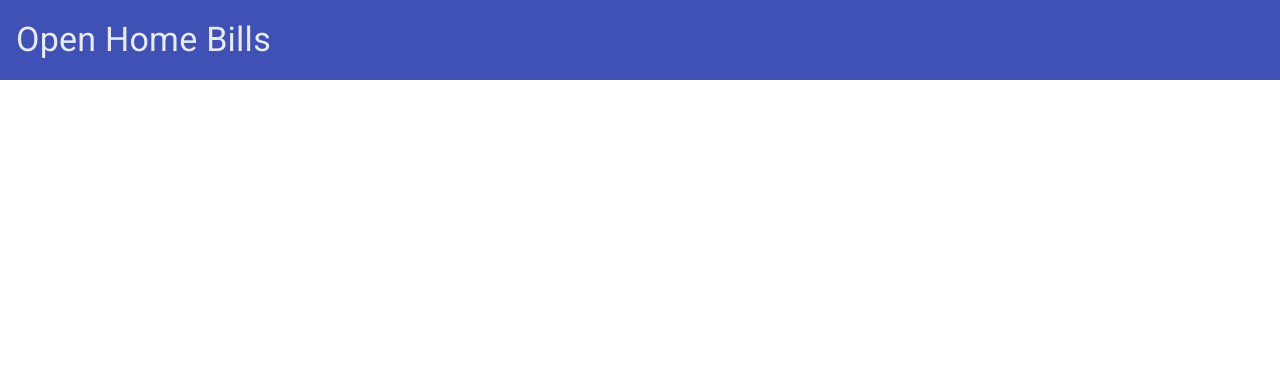
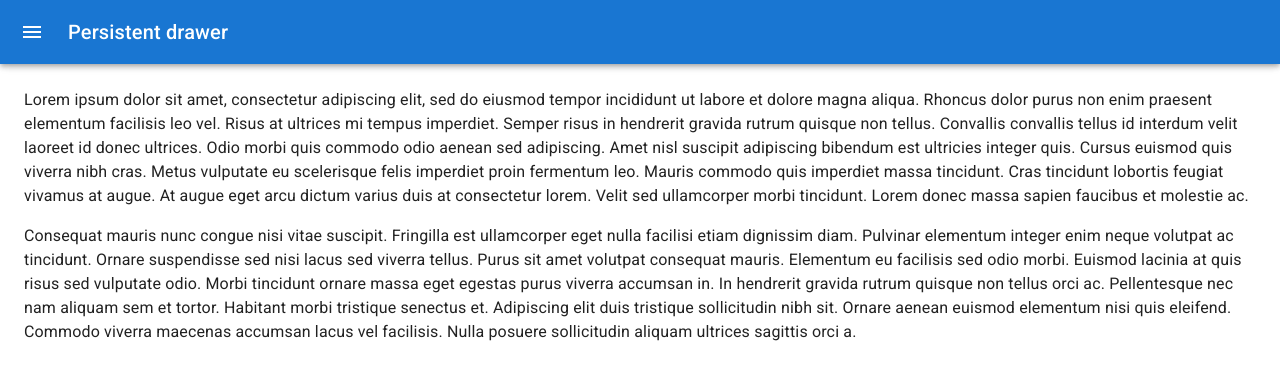
Before and after one commit to amcosano/open-home-bills, a React (Vite) app: page / in a window 1280 px wide. Shown: the top 380 px of the page. Built offline with nearby package versions, Linux system fonts and the light colour scheme.

Commit message:
Added mui icons and firs approach of template

```diff
--- a/package.json
+++ b/package.json
@@ -13,6 +13,7 @@
     "@emotion/react": "^11.13.3",
     "@emotion/styled": "^11.13.0",
     "@fontsource/roboto": "^5.1.0",
+    "@mui/icons-material": "^6.1.1",
     "@mui/material": "^6.1.1",
     "prop-types": "^15.8.1",
     "react": "^18.3.1",
--- a/src/App.jsx
+++ b/src/App.jsx
@@ -1,10 +1,199 @@
-import AppBarComponent from './components/appbar/AppBarComponent'
+import * as React from 'react'
+import { styled, useTheme } from '@mui/material/styles'
+import Box from '@mui/material/Box'
+import Drawer from '@mui/material/Drawer'
+import CssBaseline from '@mui/material/CssBaseline'
+import MuiAppBar from '@mui/material/AppBar'
+import Toolbar from '@mui/material/Toolbar'
+import List from '@mui/material/List'
+import Typography from '@mui/material/Typography'
+import Divider from '@mui/material/Divider'
+import IconButton from '@mui/material/IconButton'
+import MenuIcon from '@mui/icons-material/Menu'
+import ChevronLeftIcon from '@mui/icons-material/ChevronLeft'
+import ChevronRightIcon from '@mui/icons-material/ChevronRight'
+import ListItem from '@mui/material/ListItem'
+import ListItemButton from '@mui/material/ListItemButton'
+import ListItemIcon from '@mui/material/ListItemIcon'
+import ListItemText from '@mui/material/ListItemText'
+import InboxIcon from '@mui/icons-material/MoveToInbox'
+import MailIcon from '@mui/icons-material/Mail'
+
+const drawerWidth = 240
+
+const Main = styled('main', { shouldForwardProp: (prop) => prop !== 'open' })(
+  ({ theme }) => ({
+    flexGrow: 1,
+    padding: theme.spacing(3),
+    transition: theme.transitions.create('margin', {
+      easing: theme.transitions.easing.sharp,
+      duration: theme.transitions.duration.leavingScreen,
+    }),
+    marginLeft: `-${drawerWidth}px`,
+    variants: [
+      {
+        props: ({ open }) => open,
+        style: {
+          transition: theme.transitions.create('margin', {
+            easing: theme.transitions.easing.easeOut,
+            duration: theme.transitions.duration.enteringScreen,
+          }),
+          marginLeft: 0,
+        },
+      },
+    ],
+  })
+)
+
+const AppBar = styled(MuiAppBar, {
+  shouldForwardProp: (prop) => prop !== 'open',
+})(({ theme }) => ({
+  transition: theme.transitions.create(['margin', 'width'], {
+    easing: theme.transitions.easing.sharp,
+    duration: theme.transitions.duration.leavingScreen,
+  }),
+  variants: [
+    {
+      props: ({ open }) => open,
+      style: {
+        width: `calc(100% - ${drawerWidth}px)`,
+        marginLeft: `${drawerWidth}px`,
+        transition: theme.transitions.create(['margin', 'width'], {
+          easing: theme.transitions.easing.easeOut,
+          duration: theme.transitions.duration.enteringScreen,
+        }),
+      },
+    },
+  ],
+}))
+
+const DrawerHeader = styled('div')(({ theme }) => ({
+  display: 'flex',
+  alignItems: 'center',
+  padding: theme.spacing(0, 1),
+  // necessary for content to be below app bar
+  ...theme.mixins.toolbar,
+  justifyContent: 'flex-end',
+}))
 
 const App = () => {
+  const theme = useTheme()
+  const [open, setOpen] = React.useState(false)
+
+  const handleDrawerOpen = () => {
+    setOpen(true)
+  }
+
+  const handleDrawerClose = () => {
+    setOpen(false)
+  }
+
   return (
-    <>
-      <AppBarComponent title={'Open Home Bills'} />
-    </>
+    <Box sx={{ display: 'flex' }}>
+      <CssBaseline />
+      <AppBar position='fixed' open={open}>
+        <Toolbar>
+          <IconButton
+            color='inherit'
+            aria-label='open drawer'
+            onClick={handleDrawerOpen}
+            edge='start'
+            sx={[
+              {
+                mr: 2,
+              },
+              open && { display: 'none' },
+            ]}
+          >
+            <MenuIcon />
+          </IconButton>
+          <Typography variant='h6' noWrap component='div'>
+            Persistent drawer
+          </Typography>
+        </Toolbar>
+      </AppBar>
+      <Drawer
+        sx={{
+          width: drawerWidth,
+          flexShrink: 0,
+          '& .MuiDrawer-paper': {
+            width: drawerWidth,
+            boxSizing: 'border-box',
+          },
+        }}
+        variant='persistent'
+        anchor='left'
+        open={open}
+      >
+        <DrawerHeader>
+          <IconButton onClick={handleDrawerClose}>
+            {theme.direction === 'ltr' ? (
+              <ChevronLeftIcon />
+            ) : (
+              <ChevronRightIcon />
+            )}
+          </IconButton>
+        </DrawerHeader>
+        <Divider />
+        <List>
+          {['Inbox', 'Starred', 'Send email', 'Drafts'].map((text, index) => (
+            <ListItem key={text} disablePadding>
+              <ListItemButton>
+                <ListItemIcon>
+                  {index % 2 === 0 ? <InboxIcon /> : <MailIcon />}
+                </ListItemIcon>
+                <ListItemText primary={text} />
+              </ListItemButton>
+            </ListItem>
+          ))}
+        </List>
+        <Divider />
+        <List>
+          {['All mail', 'Trash', 'Spam'].map((text, index) => (
+            <ListItem key={text} disablePadding>
+              <ListItemButton>
+                <ListItemIcon>
+                  {index % 2 === 0 ? <InboxIcon /> : <MailIcon />}
+                </ListItemIcon>
+                <ListItemText primary={text} />
+              </ListItemButton>
+            </ListItem>
+          ))}
+        </List>
+      </Drawer>
+      <Main open={open}>
+        <DrawerHeader />
+        <Typography sx={{ marginBottom: 2 }}>
+          Lorem ipsum dolor sit amet, consectetur adipiscing elit, sed do
+          eiusmod tempor incididunt ut labore et dolore magna aliqua. Rhoncus
+          dolor purus non enim praesent elementum facilisis leo vel. Risus at
+          ultrices mi tempus imperdiet. Semper risus in hendrerit gravida rutrum
+          quisque non tellus. Convallis convallis tellus id interdum velit
+          laoreet id donec ultrices. Odio morbi quis commodo odio aenean sed
+          adipiscing. Amet nisl suscipit adipiscing bibendum est ultricies
+          integer quis. Cursus euismod quis viverra nibh cras. Metus vulputate
+          eu scelerisque felis imperdiet proin fermentum leo. Mauris commodo
+          quis imperdiet massa tincidunt. Cras tincidunt lobortis feugiat
+          vivamus at augue. At augue eget arcu dictum varius duis at consectetur
+          lorem. Velit sed ullamcorper morbi tincidunt. Lorem donec massa sapien
+          faucibus et molestie ac.
+        </Typography>
+        <Typography sx={{ marginBottom: 2 }}>
+          Consequat mauris nunc congue nisi vitae suscipit. Fringilla est
+          ullamcorper eget nulla facilisi etiam dignissim diam. Pulvinar
+          elementum integer enim neque volutpat ac tincidunt. Ornare suspendisse
+          sed nisi lacus sed viverra tellus. Purus sit amet volutpat consequat
+          mauris. Elementum eu facilisis sed odio morbi. Euismod lacinia at quis
+          risus sed vulputate odio. Morbi tincidunt ornare massa eget egestas
+          purus viverra accumsan in. In hendrerit gravida rutrum quisque non
+          tellus orci ac. Pellentesque nec nam aliquam sem et tortor. Habitant
+          morbi tristique senectus et. Adipiscing elit duis tristique
+          sollicitudin nibh sit. Ornare aenean euismod elementum nisi quis
+          eleifend. Commodo viverra maecenas accumsan lacus vel facilisis. Nulla
+          posuere sollicitudin aliquam ultrices sagittis orci a.
+        </Typography>
+      </Main>
+    </Box>
   )
 }
 
```
Also changed, not shown: 1 other file (tests, documents, lock files or other folders).
